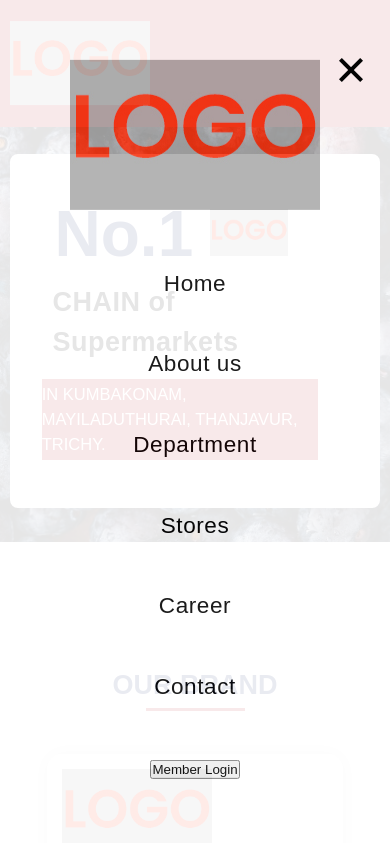
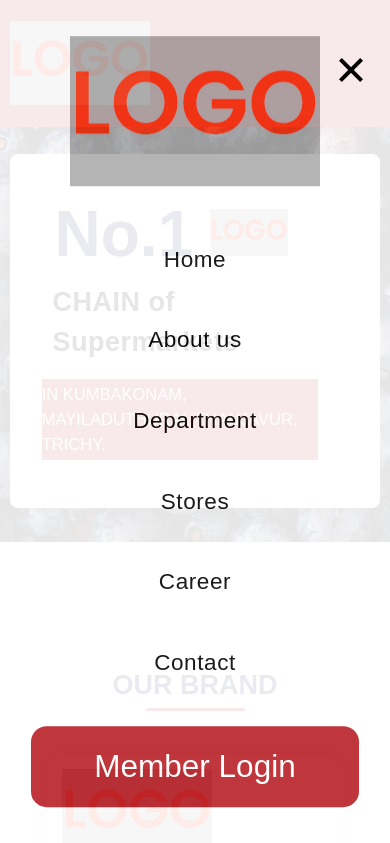
Before and after one commit to Batrinath-Code/metro, a plain HTML site: page index.html in a window 390 px wide. Both pictures are taken after a click on the element 351 px from the left and 70 px from the top of the page. Shown: the top 843 px of the page. Drawn offline with Linux system fonts and the light colour scheme.

Commit message:
mobile view Updated

```diff
--- a/index.html
+++ b/index.html
@@ -39,7 +39,7 @@
               <li><a href="#">Career</a></li>
               <li><a href="#">Contact</a></li>
               <li>
-                <a href="#"><button>Member Login</button></a>
+                <a href="#"><button class="btn">Member Login</button></a>
               </li>
             </ul>
           </div>
```
